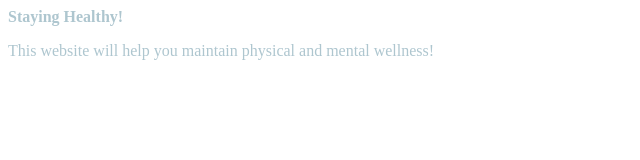
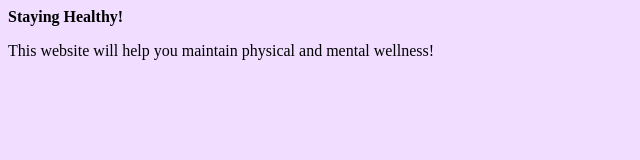
Before and after one commit to NRaj6/wellness, a plain HTML site: page index.html in a window 1280 px wide. Shown: the whole page, without its empty margins (0-640 px from the left). Drawn offline with Linux system fonts and the light colour scheme.

Commit message:
Update index.html

```diff
--- a/index.html
+++ b/index.html
@@ -21,9 +21,9 @@
 
 		body {
 
-		background: white;
+		background: #F0DDFF;
 
-		color: #AEC6CF;
+		color: #000000;
 
 		}
 
```
